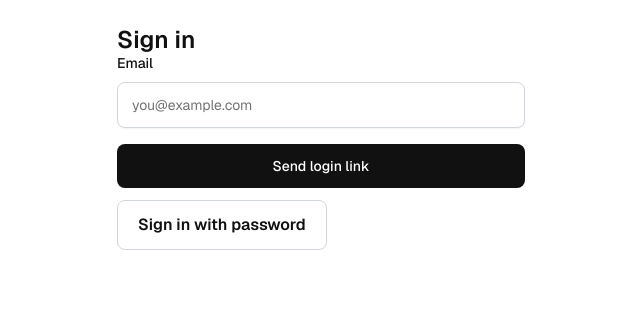
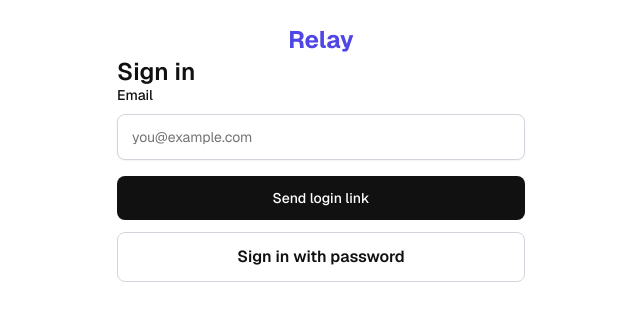
Before and after one commit to jeflel/relay, a React (Vite) app: page / in a window 1280 px wide. Shown: the top 320 px of the page, without its empty margins (319-959 px from the left). Built offline with nearby package versions, Linux system fonts and the light colour scheme; no server answers.

Commit message:
add relay wordmark and indigo accent branding
Add Relay text wordmark to auth and more screens, indigo (#4F46E5)
active state to bottom nav, update page title. Update CLAUDE.md
current task and known gaps to reflect completed work.

```diff
--- a/index.html
+++ b/index.html
@@ -7,7 +7,7 @@
     <link rel="preconnect" href="https://fonts.googleapis.com">
     <link rel="preconnect" href="https://fonts.gstatic.com" crossorigin>
     <link href="https://fonts.googleapis.com/css2?family=Geist:wght@300;400;500;600;700&display=swap" rel="stylesheet">
-    <title>relay</title>
+    <title>Relay</title>
   </head>
   <body>
     <div id="root"></div>
--- a/src/components/Auth.jsx
+++ b/src/components/Auth.jsx
@@ -63,6 +63,7 @@
 
   return (
     <main className="mx-auto w-full max-w-md px-5 pt-6 pb-8">
+      <p className="mb-6 text-center text-2xl font-bold text-[#4F46E5]">Relay</p>
       <h1 className="mb-2 text-2xl font-semibold">Sign in</h1>
       <form className="flex flex-col gap-3" onSubmit={handleSubmit}>
         <Label htmlFor="email">Email</Label>
@@ -114,7 +115,7 @@
         type="button"
         variant="outline"
         onClick={toggleMode}
-        className="mt-3 h-auto border-gray-300 bg-white px-5 py-3 text-base font-semibold text-[#111] shadow-none hover:bg-white hover:text-[#111]"
+        className="mt-3 h-auto w-full border-gray-300 bg-white px-5 py-3 text-base font-semibold text-[#111] shadow-none hover:bg-white hover:text-[#111]"
       >
         {mode === 'password' ? 'Sign in with magic link' : 'Sign in with password'}
       </Button>
--- a/src/components/BottomNav.jsx
+++ b/src/components/BottomNav.jsx
@@ -25,7 +25,7 @@
             onClick={() => onTabChange(tab.id)}
             className={cn(
               'flex flex-1 flex-col items-center gap-1 py-2 text-xs text-gray-400',
-              isActive && 'font-semibold text-ink',
+              isActive && 'font-semibold text-[#4F46E5]',
             )}
           >
             <Icon size={22} strokeWidth={isActive ? 2.25 : 2} />
--- a/src/pages/More.jsx
+++ b/src/pages/More.jsx
@@ -12,6 +12,8 @@
 
   return (
     <main className="mx-auto w-full max-w-md px-5 pt-10 pb-12">
+      <p className="text-center text-2xl font-bold text-[#4F46E5]">Relay</p>
+      <p className="mb-8 text-center text-xs text-muted">Beta</p>
       <h1 className="mb-8 text-2xl font-semibold text-ink">More</h1>
 
       <Button
```
Also changed, not shown: 1 other file (tests, documents, lock files or other folders).
